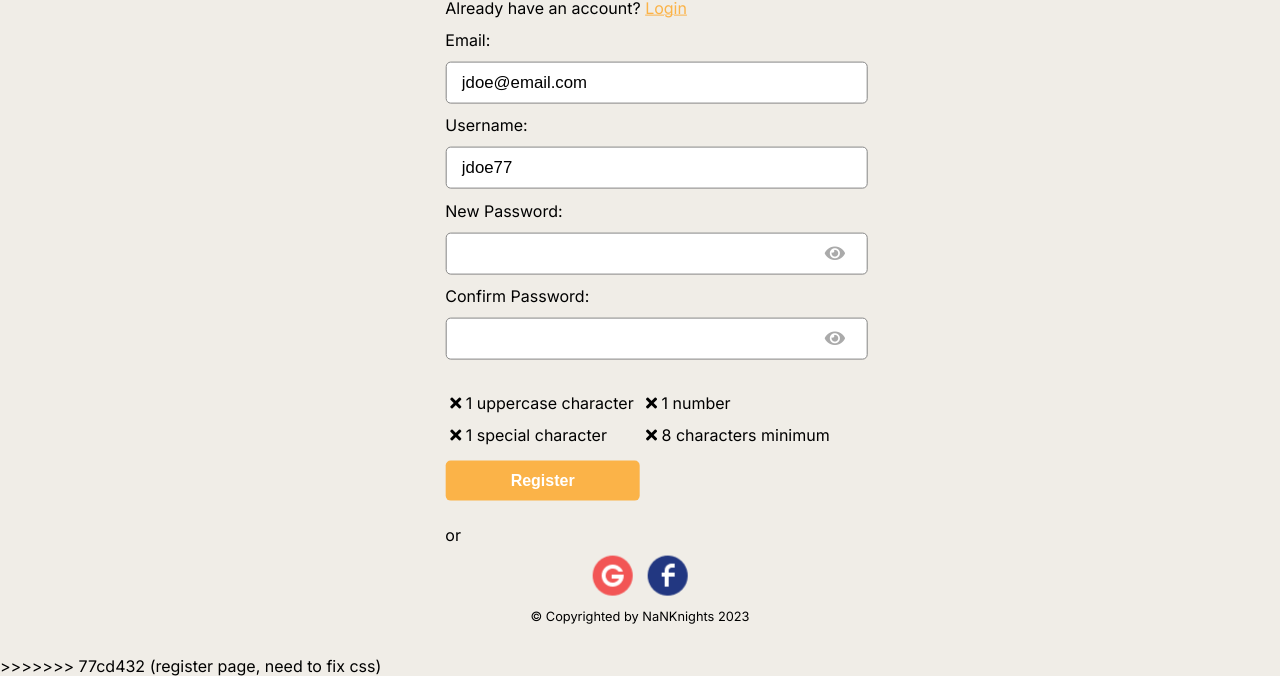
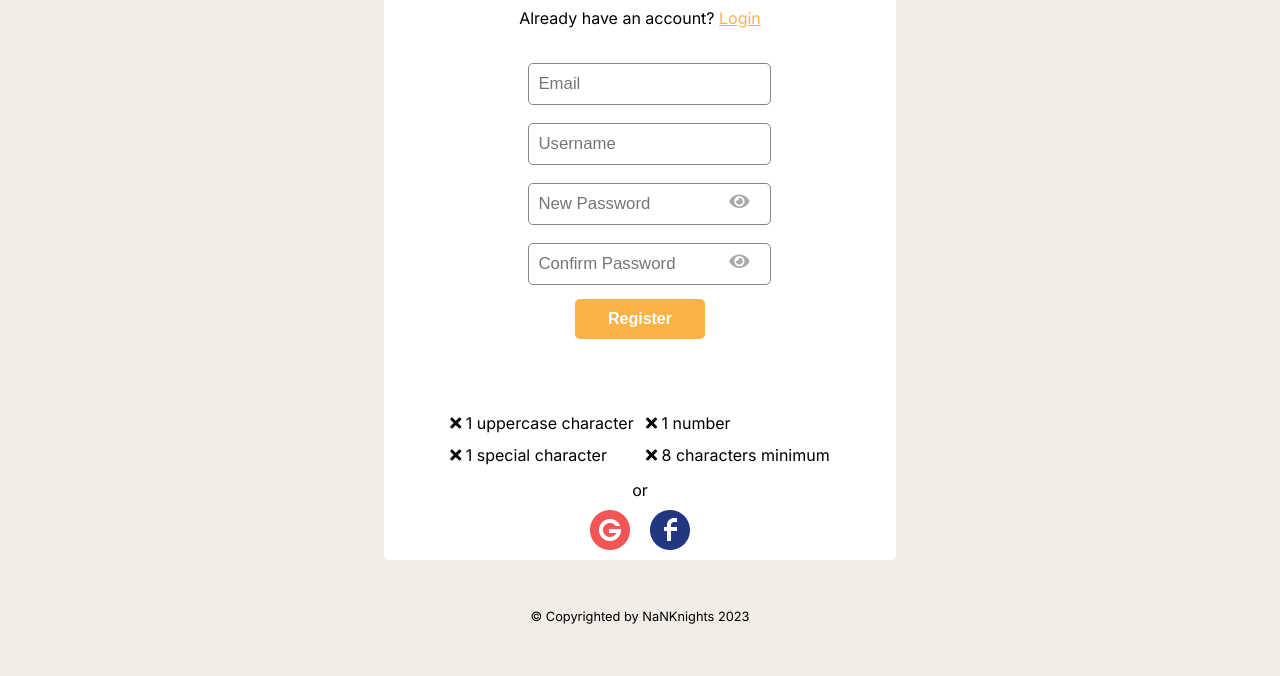
Before and after one commit to nicibob7/NaNKnights, a website: page static/register.html in a window 1280 px wide. Shown: the part 144-820 px from the top of the page. Drawn offline with Linux system fonts and the light colour scheme.

Commit message:
updated reg file

```diff
--- a/static/css/register.css
+++ b/static/css/register.css
@@ -1,145 +1,119 @@
-body {
-    padding: 0;
-    margin: 0;
-    background-color: #F0EDE7;
-}
-
-
-  .modal {
-    padding: 2%;
-    /* background-color: white; */
-    position: absolute;
-    top: 50%;
-    left: 50%;
-    transform: translate(-50%, -50%);
-    border-radius: 2%;
-  }
-
-
-
+/* Password inputs are in divs */
 .password-container {
   position: relative;
 }
 .password-container-2 {
   position: relative;
 }
-
+/* other inputs in the form are in divs */
+.input-container {
+  position: relative;
+}
 .toggle-password {
   position: absolute;
-    top: 50%;
-    right: 10px;
+  top: 30%;
+  right: 10%;
   transform: translateY(-50%);
   cursor: pointer;
   z-index: 1;
 }
-
-  /* Additional styling for the toggle icon */
+/* postioning of toggle icon */
 .toggle-password i {
   position: absolute;
-    transform: translateY(4%);
+  /* transform: translateY(4%); */
   position: absolute;
-            left: 15%;
-            top: 50%;
+          /* left: 15%;
+          top: 50%; */
   z-index: 2;
   font-size: 18px;
   color: #aaa;
 }
-
+/* Password checker styles */
 .password-req-grid{
   display: grid;
   grid-template-columns: 1fr 1fr;
   gap: 2px;
+
 }
 
 .grid-item {
   padding: 5px;
 }
-  .input-text {
-    padding: 0 4% 0 4%;
-    width: 100%;
-    height: 40px;
-    margin: 4% 0 4% 0;
-    font-size: 1.05rem;
-}
-.login-el {
-    margin: 3% 0 3% 0;
-    white-space: nowrap;
-}
-.input-submit {
-    height: 40px;
-    width: 50%;
-    font-weight: 600;
-    font-size: 1.0rem;
+
+/* popup */
+.popup {
+  display: none;
+  /* Hidden by default */
+  background-color: #fff;
+  border-radius: 5px;
+  align-items: center;
+  justify-content: center;
+  flex-direction: column;
+  overflow: auto; /* Enable scroll if needed */
+  z-index: 3; /* Sit on top */
+  position: fixed; /* Stay in place */
+  padding-top: 10%; /* Location of the box */
+  /* left: 0;
+  top: 0; */
+  width: 100%; /* Full width */
+  height: 100%; /* Full height */
+  background-color: rgb(0,0,0); /* Fallback color */
+  background-color: rgba(0,0,0,0.4); /* Black w/ opacity */
 }
 
-/* Social buttons styling */
-#social-buttons-wrapper {
+/* popup Content */
+.popup-content {
+  background-color: #fefefe;
+  margin: auto;
+
+  padding: 30px;
+  border: 1px solid #888;
+  width: 40%;
+  height: 50%;
+
+}
+.popup-content img {
   display: flex;
-    flex-direction: row;
-    align-items: center;
-    width: 100%;
-    justify-content: center;
+  justify-content: center; /* Horizontally center */
+  align-items: center; /* Vertically center */
+  height: 20vh;
+  margin-left: 15vw;
+  padding-top: 5%;
+  padding-bottom: 10%;
+  /* width: 50vw; */
 }
-.social-button {
-    height: 40px;
-    width: 40px;
-    margin: 0 2% 0 2%;
+#to-centre {
+  display: block;
+  text-align: center;
 }
 
-.social-button > img {
-    /* height: 100%;
-    width: 100%; */
-    object-fit: cover;
-
-}
-#google-icon {
-    background: url('../res/google-icon-sprites.png') 0px 0px no-repeat;
-    background-size: 40px 80px;
-    width: 40px;
-    height: 40px;
-    position: relative;
+/* The Close Button */
+.close {
+  color: #aaaaaa;
+  float: right;
+  font-size: 28px;
+  font-weight: bold;
 }
 
-#google-icon::after {
-    content: "";
-    background: url('../res/google-icon-sprites.png') 0px -40px no-repeat;
-    background-size: 40px 80px;
-    opacity: 0;
-    transition: opacity 0.4s;
-    position: absolute;
-    top: 0;
-    right: 0;
-    bottom: 0;
-    left: 0;
+.close:hover,
+.close:focus {
+  color: #000;
+  text-decoration: none;
+  cursor: pointer;
 }
 
-#google-icon:hover::after {
-    opacity: 1;
-    transition: opacity 0.4s;
+#popup-container {
+  background-color: #fff;
+  height: 25%;
+  width: 26%;
+  border-radius: 5px;
+  display: flex;
+  align-items: center;
+  justify-content: center;
+  flex-direction: column;
+  overflow: auto;
 }
-
-#facebook-icon {
-    background: url('../res/facebook-icon-sprites.png') 0px 0px no-repeat;
-    background-size: 40px 80px;
-    width: 40px;
-    height: 40px;
-    position: relative;
+#login-container {
+  height: 95%;
+  width: 40%;
 }
-
-#facebook-icon::after {
-    content: "";
-    background: url('../res/facebook-icon-sprites.png') 0px -40px no-repeat;
-    background-size: 40px 80px;
-    opacity: 0;
-    transition: opacity 0.4s;
-    position: absolute;
-    top: 0;
-    right: 0;
-    bottom: 0;
-    left: 0;
-}
-
-#facebook-icon:hover::after {
-    opacity: 1;
-    transition: opacity 0.4s;
-}
--- a/static/js/register.js
+++ b/static/js/register.js
@@ -1,3 +1,4 @@
+
 const passwordInput = document.querySelector('#password');
 const passwordInput2 = document.querySelector('#password2');
 
@@ -5,6 +6,8 @@ const toggleIcon = document.querySelector('.password-container #toggleIcon');
 const toggleIcon2 = document.querySelector('.password-container-2 #toggleIcon');
 const passwordRequirements = document.querySelector('#password-requirements');
 const requirementIcons = document.querySelectorAll('.requirements i');
+
+
 
 const matchMessage = document.querySelector('#match-message');
 
@@ -60,3 +63,28 @@ passwordInput.addEventListener('input', () => {
     })
   }
   passwordMatcher()
+// Get the popup
+const popup = document.querySelector("#myPopup");
+
+// Get the <span> element that closes the popup
+const span = document.querySelectorAll(".close")[0];
+
+  document.querySelector(".registration-form").addEventListener('submit', e => {
+    e.preventDefault();
+    // joe2257K!
+    popup.style.display = "block";
+    // const email = document.querySelector("#email").value;
+    // console.log(email)
+    // localStorage.setItem("userEmail", email);
+    // window.location.href = "first-time-reg.html"
+  })
+  // When the user clicks on <span> (x), close the modal
+    span.onclick = () => {
+        popup.style.display = "none";
+    }
+  // When the user clicks anywhere outside of the modal, close it
+  window.onclick = event => {
+    if (event.target == popup) {
+      popup.style.display = "none";
+    }
+  }
--- a/static/register.html
+++ b/static/register.html
@@ -3,19 +3,27 @@
 <head>
     <meta charset="UTF-8">
     <meta name="viewport" content="width=device-width, initial-scale=1.0">
-    <link type="text/css" rel="stylesheet" href="css/register.css">
-    <script defer type="application/javascript" src="js/register.js"></script>
+    <!-- files from login -->
     <link rel="stylesheet" href="./css/global-styles.css" >
+    <link rel="stylesheet" href="./css/login.css" >
+    <script defer src="./js/global-script.js"></script>
+    <!-- <script defer src="./js/login.js"></script> -->
+    <!--  files for register -->
     <link rel="stylesheet" href="https://cdnjs.cloudflare.com/ajax/libs/font-awesome/5.15.3/css/all.min.css">
     <link rel="icon" type="image/x-icon" href="res/logo.png">
+    <!-- new file -->
+    <link type="text/css" rel="stylesheet" href="css/register.css">
+    <script defer src="./js/register.js"></script>
+
     <title>Register | Day 'n' Day</title>
+
 </head>
 <body>
     <!-- navbar -->
     <nav class="menu-default">
         <div id="nav-left">
             <div id="logo-wrapper">
-                    <a id="nav-home-button" href="./home.html">
+                <a id="nav-home-button" href="./index.html">
                     <img id="nav-logo" src="./res/logo1.png">
                     <div id="logo-text-wrapper">
                         <p id="logo-text-main">Day 'n' Day</p>
@@ -25,20 +33,20 @@
             </div>
 
             <div id="nav-button-wrapper">
-                    <a href="./news.html" id="nav-news-button" class="nav-button">News</a>
-                    <a href="./events.html" id="nav-events-button" class="nav-button">Events</a>
-                    <a href="./suggestions.html" id="nav-suggestions-button" class="nav-button">Suggestions</a>
-                    <a href="./about.html" id="nav-about-button" class="nav-button">About</a>
+                <a href="/news" id="nav-news-button" class="nav-button">News</a>
+                <a href="/events" id="nav-events-button" class="nav-button">Events</a>
+                <a href="/suggestions" id="nav-suggestions-button" class="nav-button">Suggestions</a>
+                <a href="/about" id="nav-about-button" class="nav-button">About</a>
             </div>
 
         </div>
         <div id="nav-right" class="hide-padding">
             <div id="nav-right-button-wrapper">
-                    <a href="./dashboard.html" id="nav-news-button" class="nav-button hide">My Stuff</a>
-                    <a href="./login.html" id="nav-login-button" class="nav-button">Login</a>
+                <a href="/dashboard" id="nav-news-button" class="nav-button hide">My Stuff</a>
+                <a href="/login" id="nav-login-button" class="nav-button">Login</a>
             </div>
 
-                <a href="./register.html" id="nav-signup-button">SIGN UP</a>
+            <a href="/register" id="nav-signup-button">SIGN UP</a>
 
             <div id="nav-account-wrapper" class="hide">
                 <img id="nav-account-icon" src="./res/account-icon.png">
@@ -50,52 +58,47 @@
             </div>
         </div>
     </nav>
-     <!-- sign up modal -->
+    <!-- navbar ends -->
     <main>
-     <div class="modal">
-        <h1>Sign Up</h1>
-            <p id="registration-link" class="form-text login-el">Already have an account? <a href="./login.html" class="text-link">Login</a></p>
-            <!-- <p>Already have an account? <a class= "login-link" href="login.html"></a>Login</p> -->
-        <form id="registration-form">
-
-            <!-- <input type="text" id="username" class="input-text login-el" name="username" placeholder="Username">
-            <input type="password" id="password" class="input-text login-el" name="password" placeholder="Password"> -->
-            <div class = "email-container">
-                <label for="email">Email:</label> <br/>
-                <input type="email" id="email" class="input-text login-el" name="email" value ="jdoe@email.com" required><br/>
+        <div id="login-container">
+        <form id="login-form" class="registration-form" method="POST">
+            <h1 id="login-title">Register</h1>
+            <div id="login-wrapper">
+                <p id="registration-link" class="form-text login-el">Already have an account? <a href="/register" class="text-link">Login</a></p>
+                <div class="input-container">
+                    <input type="email" id="email" class="input-text login-el" name="email" placeholder="Email">
                 </div>
-            <div class = "username-container">
-                <label for="username">Username:</label> <br/>
-                <input type="text" id="username" class="input-text login-el" name="username" value ="jdoe77" required><br/>
+                <div class="input-container">
+                    <input type="text" id="username" class="input-text login-el" name="username" placeholder="Username">
                 </div>
                  <!-- New Password -->
                 <div class="password-container">
-                <label for="password">New Password:</label><br/>
-              <input type="password" id="password" class="input-text login-el" name="password" required>
+                    <input type="password" id="password" autocomplete="password" class="input-text login-el" name="password" placeholder="New Password">
                     <span class="toggle-password" id="togglePassword">
                         <i class="fas fa-eye" id="toggleIcon"></i>
                     </span>
                 </div>
                 <!-- confirm Password -->
-
             <div class="password-container-2">
-                <label for="password">Confirm Password:</label><br/>
-                <input type="password" id="password2" class="input-text login-el" name="password" required>
+                <input type="password" id="password2" autocomplete="password" class="input-text login-el" name="password" placeholder="Confirm Password">
                 <span class="toggle-password" id="togglePassword2">
                     <i class="fas fa-eye" id="toggleIcon"></i>
                 </span>
+                <!-- Submit button -->
             </div>
-            <!-- <br/> -->
+                <input type="submit" class="input-submit login-el" value="Register">
+            </div>
+            <!-- Match message for passwords -->
             <p id="match-message"></p>
             <p id="password-requirements"></p>
+            <!-- Password requirements -->
             <div class="password-req-grid requirements">
                 <div class="grid-item"> <i class="fas fa-times" aria-hidden="true"></i> 1 uppercase character</div>
                 <div class="grid-item"> <i class="fas fa-times" aria-hidden="true"></i> 1 number</div>
                 <div class="grid-item"> <i class="fas fa-times" aria-hidden="true"></i> 1 special character</div>
                 <div class="grid-item"> <i class="fas fa-times" aria-hidden="true"></i> 8 characters minimum</div>
             </div>
-              <input type="submit" class="input-submit login-el" value="Register">
-              <!-- Oauth2 buttons -->
+
             <p class="form-text login-el">or</p>
             <div id="social-buttons-wrapper">
                 <a href="#" id="google-icon" class="social-button"></a>
@@ -103,10 +106,24 @@
             </div>
         </form>
     </div>
+    <!-- The Popup -->
+    <div id="myPopup" class="popup">
+        <!-- Popup content -->
+        <div class="popup-content">
+            <span class="close">&times;</span>
+            <div id="to-centre">
+                <image src="./res/verification-illustration.svg" width ="30%">
+
+                    <h1 id="login-title">Verify your email address</h1>
+                    <p>Please verify your email by opening the link we have sent to your address</p>
+                    <p>Make sure to check your spam folder just in case</p>
+            </div>
+
+        </div>
+    </div>
     </main>
     <footer>
         <p> &copy; Copyrighted by NaNKnights 2023</p>
     </footer>
->>>>>>> 77cd432 (register page, need to fix css)
 </body>
 </html>
```
Also changed, not shown: static/res/verification-illustration.svg (added). Lines whose indentation alone changed are shown as unchanged.
